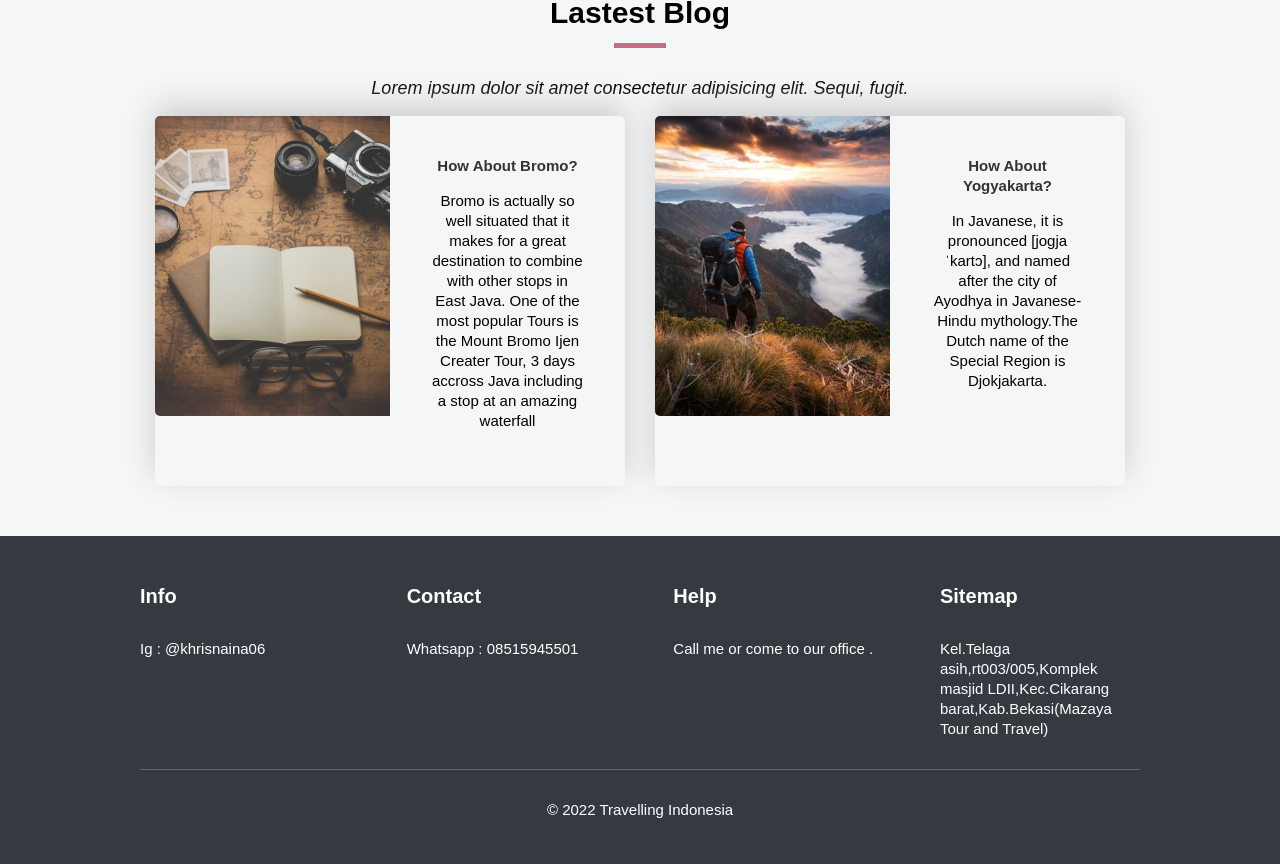
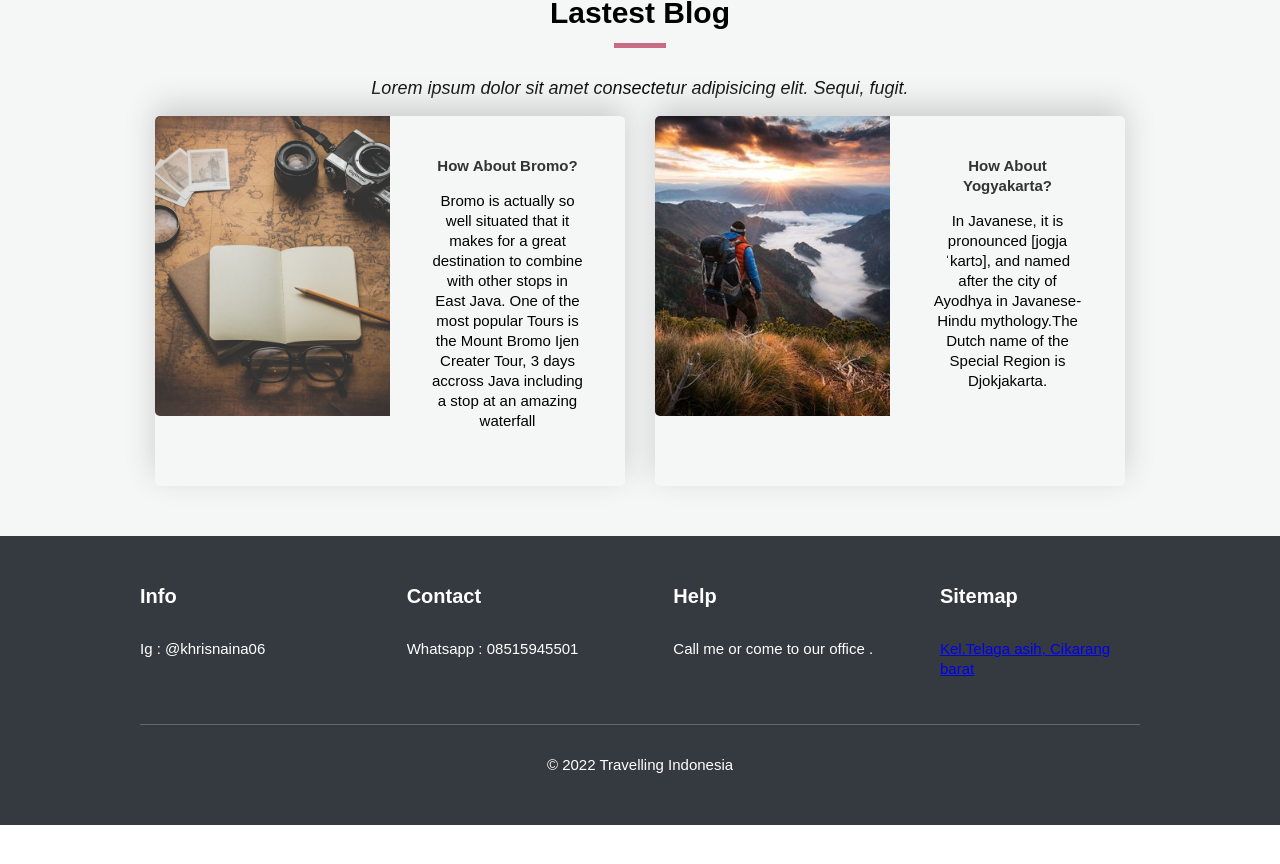
Before and after one commit to khrisnaina06/ina.github.io, a plain HTML site: page index.html in a window 1280 px wide. Shown: the part 2454-3318 px from the top of the page. After the commit the page ends 3279 px from the top, so only its background shows below. Drawn offline with nearby package versions, Linux system fonts and the light colour scheme.

Commit message:
Update index.html

```diff
--- a/index.html
+++ b/index.html
@@ -195,7 +195,7 @@
           </div>
           <div>
             <h5>Sitemap</h5>
-            Kel.Telaga asih,rt003/005,Komplek masjid LDII,Kec.Cikarang barat,Kab.Bekasi(Mazaya Tour and Travel)
+            <p><a href="https://goo.gl/maps/TbRrx958TXxDcFX1A">Kel.Telaga asih, Cikarang barat</a></p>
           </div>
         </div>
         <div class="layar-dalam">
```
